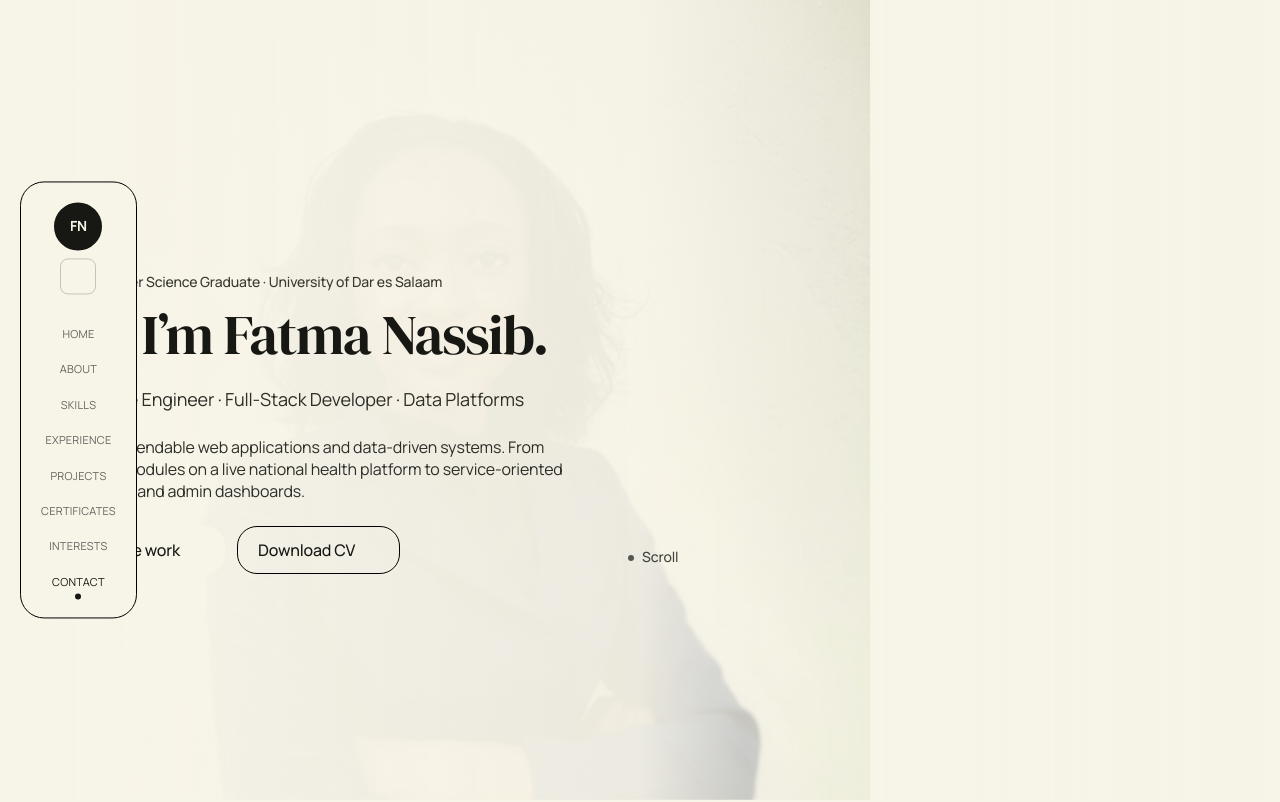
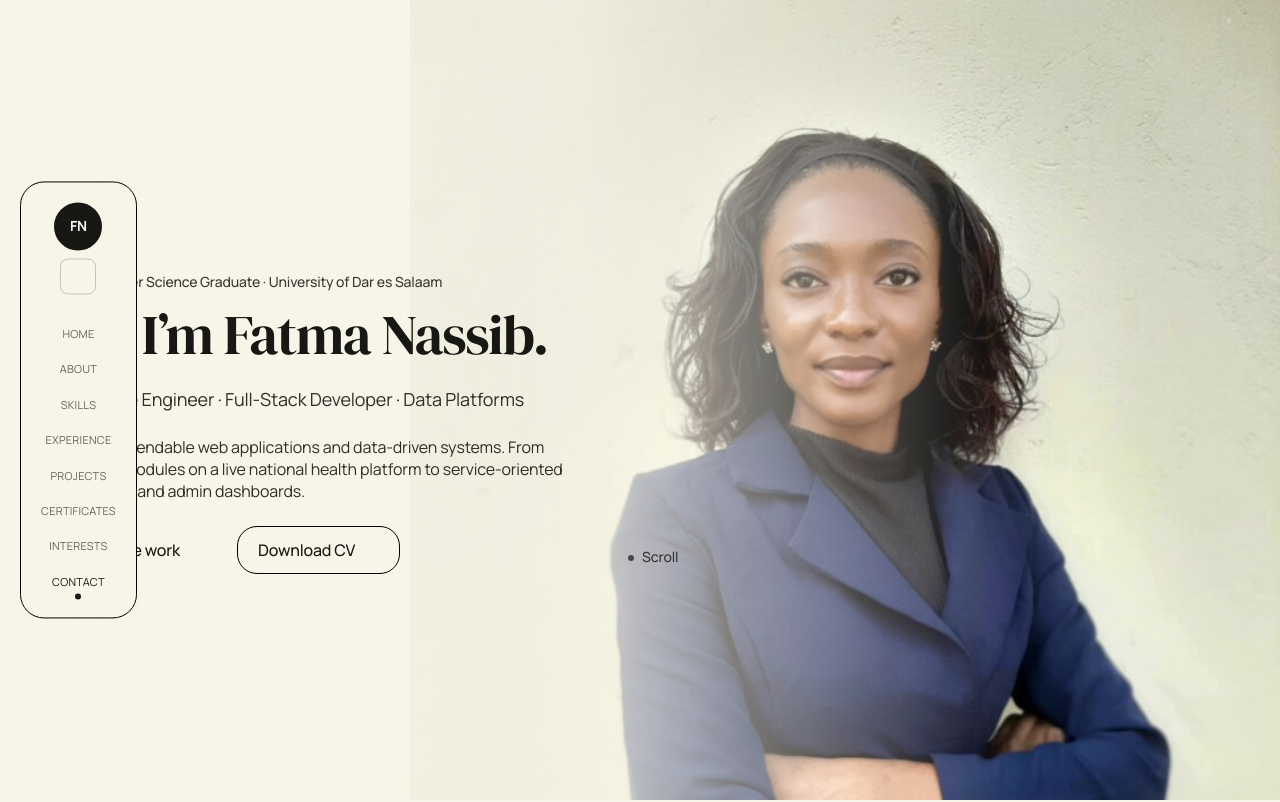
Before and after one commit to fatma-nassib/PORTFOLIO.fatma, an Angular app: page / in a window 1280 px wide. Shown: the top 802 px of the page. Built offline with nearby package versions, Linux system fonts and the light colour scheme; what @lucide/angular would draw is missing.

Commit message:
Hero image resize

```diff
--- a/src/app/sections/hero.ts
+++ b/src/app/sections/hero.ts
@@ -34,19 +34,19 @@ import { Icon } from '../shared/icon';
     >
         <!-- Clear the fixed chrome: the cream top bar on phones; from md the rail sits beside the content. -->
         <div class="relative h-[100svh] overflow-hidden">
-          <div class="absolute inset-0 right-0 md:w-[68%] [transform:translate3d(0,calc(var(--p)*12svh),0)_scale(calc(1+var(--p)*0.08))]">
+          <div class="absolute inset-0 md:inset-y-0 md:left-auto md:right-0 md:w-[68%] [transform:translate3d(0,calc(var(--p)*12svh),0)_scale(calc(1+var(--p)*0.08))]">
             <img
               [src]="images.hero"
               alt=""
               aria-hidden="true"
-              class="h-full w-full object-cover object-[center_20%]"
+              class="h-full w-full object-cover object-[center_15%]"
               fetchpriority="high"
             />
           </div>
 
           <!-- Fade the portrait into the canvas so the copy stays legible. -->
           <div
-            class="pointer-events-none absolute inset-0 bg-linear-to-b from-canvas/5 via-transparent to-canvas/95 md:bg-linear-to-r md:from-canvas md:via-canvas/95 md:via-50% md:to-transparent"
+            class="pointer-events-none absolute inset-0 bg-linear-to-b from-canvas/5 via-transparent to-canvas/85 md:bg-linear-to-r md:from-canvas md:via-canvas/80 md:via-45% md:to-transparent md:to-80%"
             aria-hidden="true"
           ></div>
 
```
